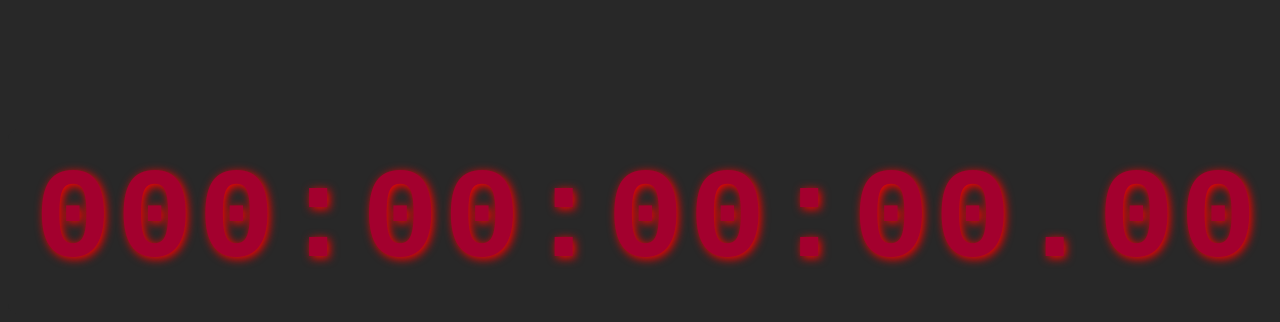
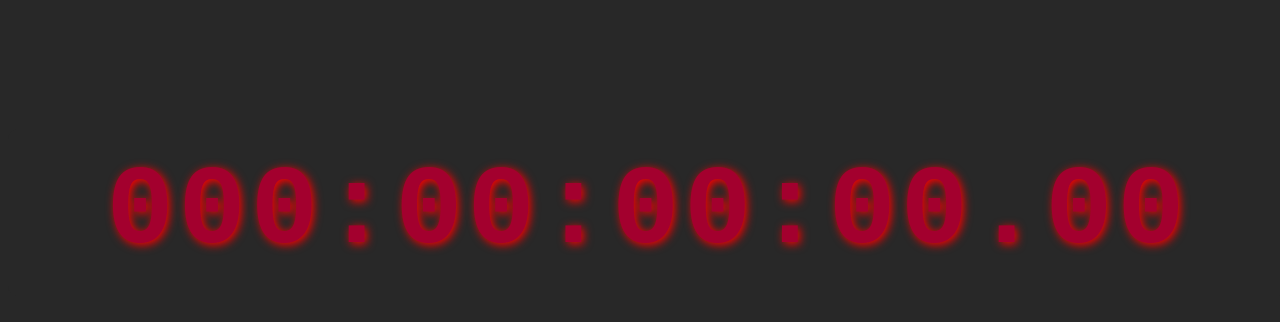
Before and after one commit to FRC-1721/ProjectHud, a Flask app: page /countdown in a window 1280 px wide. Shown: the part 564-886 px from the top of the page. After the commit the page ends 816 px from the top, so only its background shows below. Run offline with Flask 3, Linux system fonts and the light colour scheme.

Commit message:
Done editing font size gonna merge

```diff
--- a/app/static/styles/countdown.css
+++ b/app/static/styles/countdown.css
@@ -16,7 +16,7 @@ h1 {
 }
 
 #countdown {
-  font-size: 8em;
+  font-size: 7em;
   font-weight: bold;
   letter-spacing: 5px;
   background: rgb(40, 40, 40);
```
